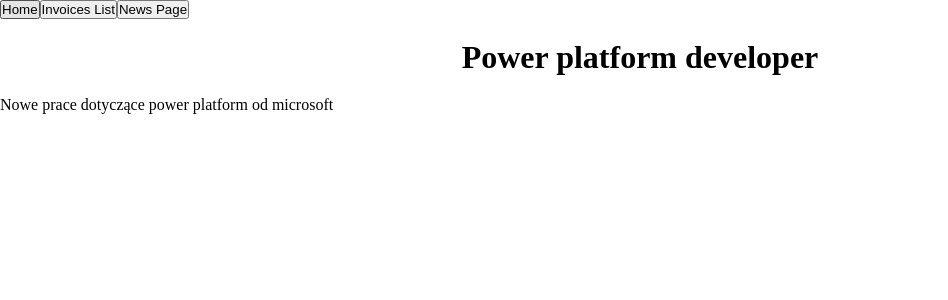
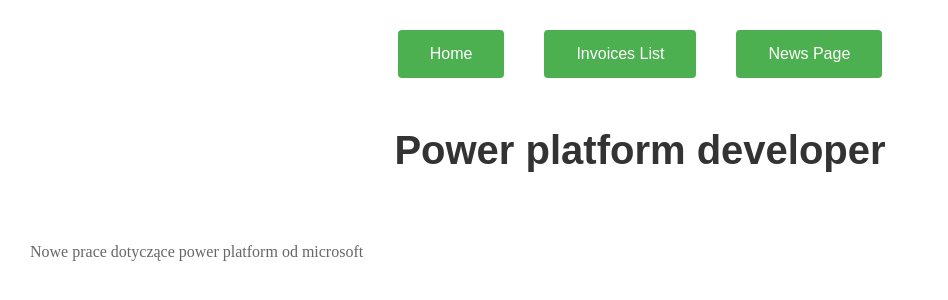
Before and after one commit to KacperLewicki/Invoices_Finance, a React (Create React App) app: page /NewsPage in a window 1280 px wide. Shown: the top 300 px of the page, without its empty margins (0-948 px from the left). Built offline with nearby package versions, Linux system fonts and the light colour scheme.

Commit message:
add new style for app_button

```diff
--- /dev/null
+++ b/src/app/App.css
@@ -0,0 +1,26 @@
+.buttons_Menu{
+
+    display: flex;
+    justify-content: center;
+    align-items: center;
+
+}
+
+.button_StartMenu {
+
+    background-color: #4CAF50;
+    color: white;
+    padding: 15px 32px;
+    text-align: center;
+
+    text-decoration: none;
+    font-size: 16px;
+    margin: 30px 20px;
+    cursor: pointer;
+    border: none;
+    border-radius: 4px;
+}
+
+.button_StartMenu:hover {
+    background-color: #45a049;
+}
--- a/src/app/App.jsx
+++ b/src/app/App.jsx
@@ -2,13 +2,18 @@
 import { BrowserRouter as Router, Link, Routes, Route } from 'react-router-dom';
 import  {InvoiceListPage}  from '../components/invoicesPage/InvoicesPage';
 import NewsPage from '../components/newsPage/NewsPage';
+import "./App.css";
+
 function App() {
+
   return (
+
     <Router>
-    <Link to="/"><button>Home</button></Link>
-    <Link to="/InvoiceListPage"><button>Invoices List</button></Link>
-    <Link to="/NewsPage"><button>News Page</button></Link>
-
+    <div className='buttons_Menu'>
+    <Link to="/"><button className='button_StartMenu'>Home</button></Link>
+    <Link to="/InvoiceListPage"><button className='button_StartMenu'>Invoices List</button></Link>
+    <Link to="/NewsPage"><button className='button_StartMenu'>News Page</button></Link>
+    </div>
     <Routes>
         <Route path="/InvoiceListPage" element={<InvoiceListPage />} />
         <Route path='/NewsPage' element={<NewsPage />}></Route>
--- /dev/null
+++ b/src/components/newsPage/NewsPage.css
@@ -0,0 +1,19 @@
+.NewsPage_h1 {
+    color: #333;
+    font-size: 2.5em;
+    margin-top: 0;
+    margin-bottom: 0.5em;
+    text-align: center;
+    font-family: Arial, sans-serif;
+}
+
+
+.NewsPage_p {
+    color: #666;
+    font-size: 1em;
+    margin-top: 0.5em;
+    margin-bottom: 1em;
+    text-align: justify;
+    padding: 30px;
+    font-family: 'Times New Roman', serif;
+}
--- a/src/components/newsPage/NewsPage.jsx
+++ b/src/components/newsPage/NewsPage.jsx
@@ -1,10 +1,10 @@
 import React from 'react';
-
+import "./NewsPage.css"
 function NewsPage() {
  return (
     <>
-    <h1>Power platform developer</h1>
-    <p> Nowe prace dotyczące power platform od microsoft</p>
+    <h1 className='NewsPage_h1'>Power platform developer</h1>
+    <p className='NewsPage_p'> Nowe prace dotyczące power platform od microsoft</p>
     </>
  )
 }
```
